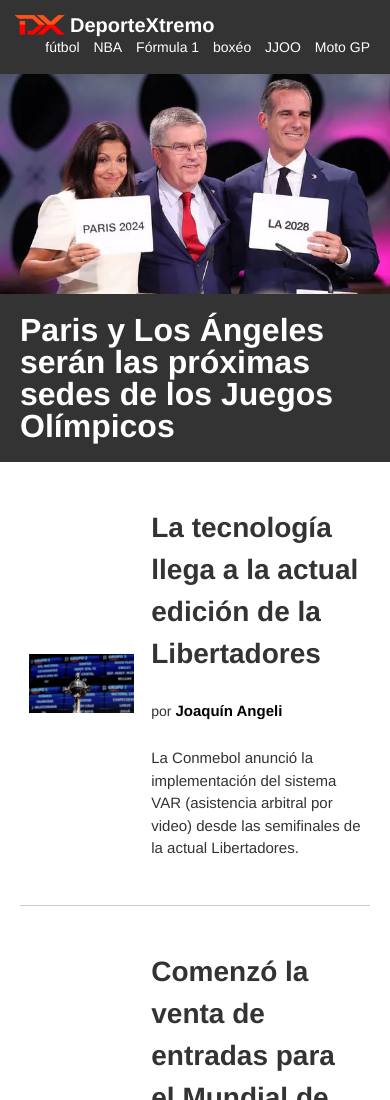
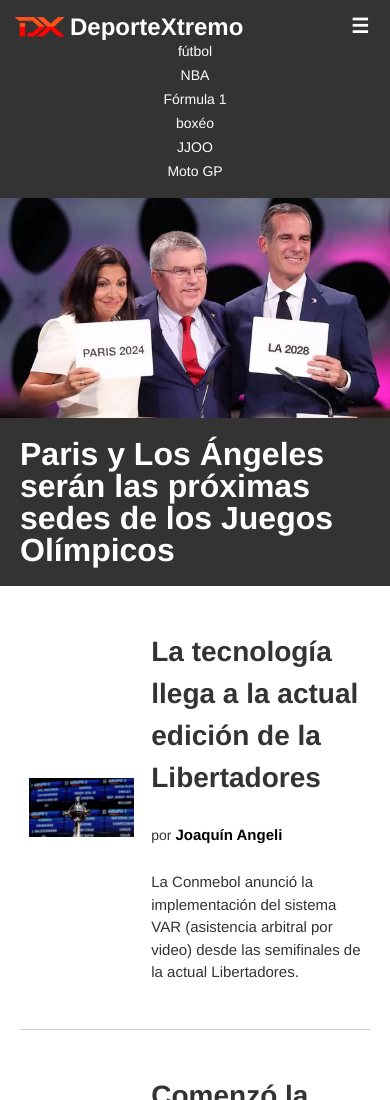
Before and after one commit to IgnacioTsaii/PWFE-M1-05, a plain HTML site: page index.html in a window 390 px wide. Shown: the top 1100 px of the page. Drawn offline with Linux system fonts and the light colour scheme.

Commit message:
Introducion a responsive design

```diff
--- a/css/style.css
+++ b/css/style.css
@@ -155,3 +155,35 @@
 	padding: 10px;
 	margin-top: 20px;
 }
+
+@media screen /*o puede ser print*/ and (min-width: 320px) and (max-width:480px) {
+/* Comienzo*/
+	header h1 {
+		font-size: 24px;
+		padding-left: 55px;
+	}
+	header nav {
+		display: block;
+		float: none;
+		clear: both;
+	}
+	header nav li {
+		display: block;
+	}
+	header button {
+		margin: 0;
+		padding: 5;
+		color: #FFF;
+		border: none;
+		float: right;
+		background-color: transparent;
+		font-size: 20px;
+		line-height: 1;
+		font-weight: bold;
+	}
+	header button:focus + nav {
+		display: block;
+
+	}
+/*final*/
+}
--- a/index.html
+++ b/index.html
@@ -2,6 +2,7 @@
 <html>
 	<head>
 		<meta charset="utf-8">
+		<meta name="viewport" content="width=device-width">
 		<title>DX - DeporteXtremo</title>
 		<link rel="stylesheet" href="./css/reset.css">
 		<link rel="stylesheet" href="./css/style.css">
@@ -10,6 +11,7 @@
 	<body>
 		<header>
 			<h1>DeporteXtremo</h1>
+			<button>&#9776;</button>
 			<nav>
 				<ul>
 					<li><a href="#">fútbol</a></li>
```
Also changed, not shown: 1 other file.
